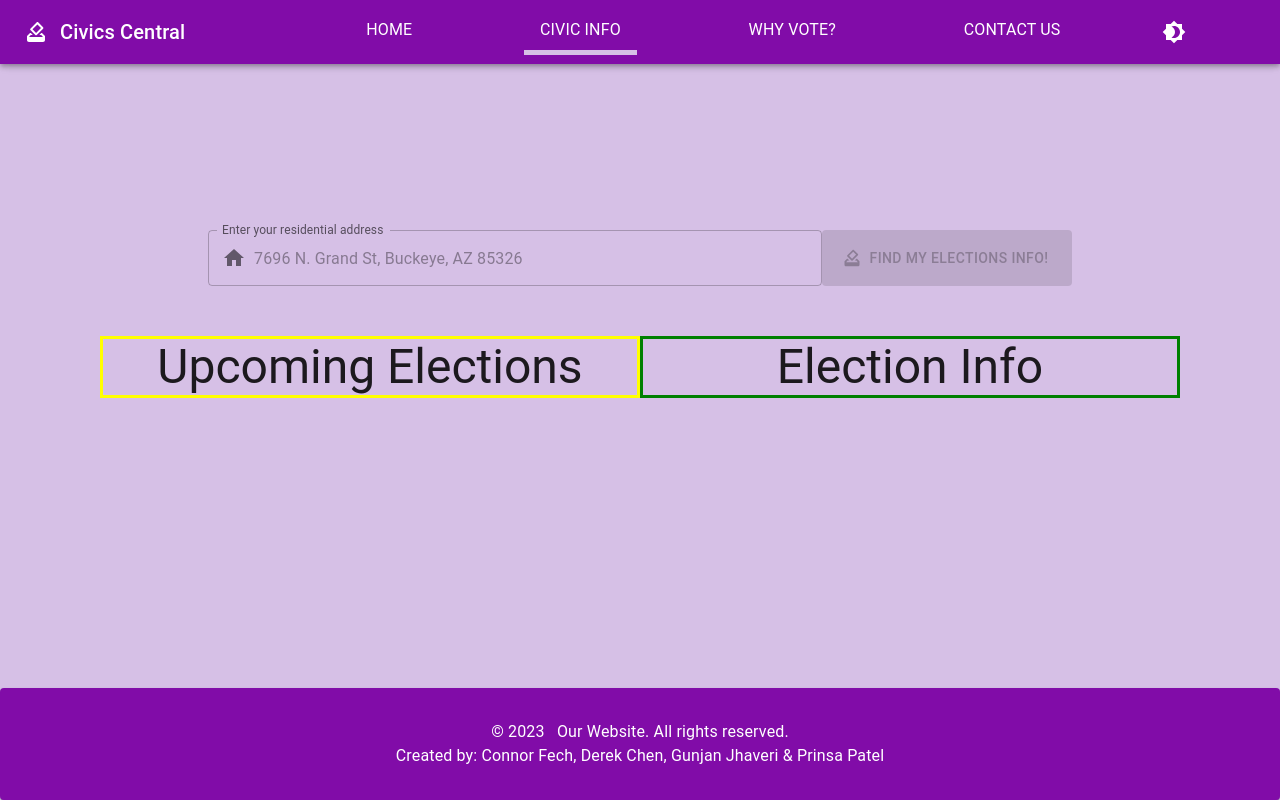
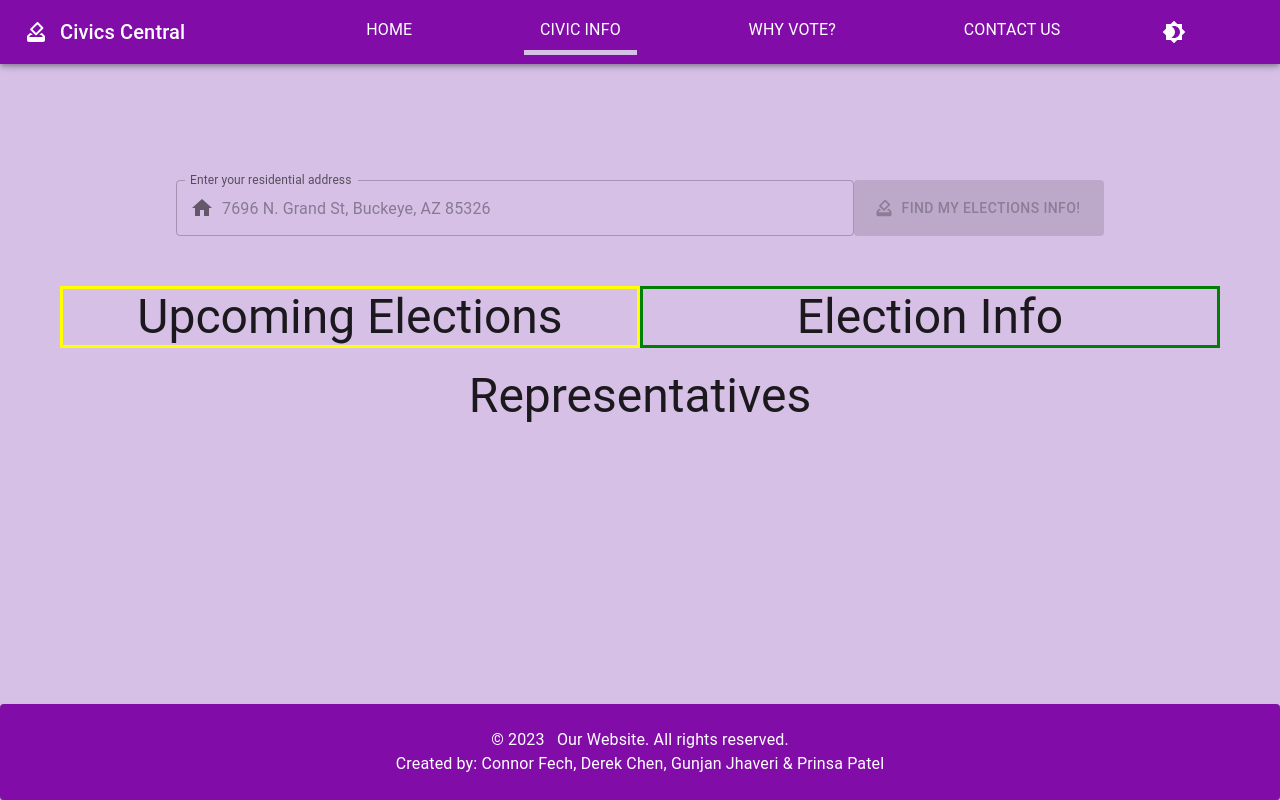
Before and after one commit to drkchn/mosa-upenn-SoC-2023, a React (Vite) app: page /civicInformation in a window 1280 px wide. Built offline with nearby package versions, Linux system fonts and the light colour scheme.

Commit message:
[#53] - fixing footer seetign to absolute 0 relative to the html, styling civicInfo representatives, updating package.json dependencies [cf]

```diff
--- a/src/App.css
+++ b/src/App.css
@@ -7,6 +7,12 @@ body,html {
   margin: 0;
   padding: 0;
 }
+
+html {
+  position: relative;
+  min-height: 100vh;
+}
+
 * {
   box-sizing: border-box;
 }
--- a/src/App.tsx
+++ b/src/App.tsx
@@ -17,16 +17,11 @@ function App() {
         sx={{
           backgroundColor: "background.default",
           padding: "0rem",
-          position: "relative",
         }}
         data-testid={"HERE"}
       >
         <Navbar />
-        <Box
-          sx={{
-            minHeight: "70vh",
-          }}
-        >
+        <Box>
           <Routes>
             <Route path="/" element={<Home />} />
             <Route path="/whyvote" element={<WhyVote />} />
--- a/src/Pages/CivicInfo/CivicInfo.tsx
+++ b/src/Pages/CivicInfo/CivicInfo.tsx
@@ -15,7 +15,7 @@ export const CivicInfo = () => {
     console.log({ availableElections });
   }, [representativeData, availableElections]);
   return (
-    <Box sx={{ padding: { xs: "0px", sm: "100px" } }}>
+    <Box sx={{ padding: { xs: "0px 0px 50px 0px", sm: "50px"},  margin: "0px 10px 60px 10px"  }}>
       <AddressSearchBar isHomePage={false} />
 
       <Grid container sx={{ justifyContent: "center" }}>
@@ -29,24 +29,39 @@ export const CivicInfo = () => {
         >
           <Typography variant={"h3"}>Upcoming Elections</Typography>
         </Grid>
-        <Grid item md={6} xs sx={{ border: "3px solid green", width: "100%" }}>
+        <Grid item md={6} sx={{ border: "3px solid green", width: "100%" }}>
           <Typography variant={"h3"}>Election Info</Typography>
         </Grid>
+        <Box sx={{ margin: "20px" }}>
+          <Typography variant={"h3"}>Representatives</Typography>
+        </Box>
 
+        <Grid
+          container
+          sx={{ justifyContent: "center" }}
+          rowSpacing={1}
+          columnSpacing={1}
+        >
           {representativeData?.officials
             ? representativeData?.officials.map((official: Official) => (
                 <Grid
                   item
-                xs={3}
+                  md={3}
+                  sm={6}
+                  xs={6}
                   sx={{
-                  border: "1px solid black",
                     borderRadius: "10px",
                     width: "100%",
-                  margin: "10px",
                   }}
                   key={official.name}
                 >
-                <Box sx={{ backgroundColor: "primary.main" }}>
+                  <Box
+                    sx={{
+                      backgroundColor: "primary.main",
+                      borderRadius: "10px",
+                      padding: "10px 0px",
+                    }}
+                  >
                     <Typography>{official.name}</Typography>
                     <Typography>
                       {official.address ? official.address[0].state : "N/A"}
@@ -59,6 +74,7 @@ export const CivicInfo = () => {
               ))
             : null}
         </Grid>
+      </Grid>
     </Box>
   );
 };
--- a/src/components/footer/Footer.tsx
+++ b/src/components/footer/Footer.tsx
@@ -8,13 +8,14 @@ export function Footer() {
     <Paper
       sx={{
         backgroundColor: "primary.main",
-        padding: "2rem",
+        padding: "1.5rem",
         textAlign: "center",
-        position: { xs: "sticky", sm: "fixed" },
-        bottom: { sm: "0" },
+        position: "absolute",
+        bottom: 0,
         width: "100%",
         color: theme.palette.primary.contrastText,
         height: "auto",
+        marginTop: "50px",
       }}
       component={"footer"}
     >
--- a/src/components/navBar/Navbar.tsx
+++ b/src/components/navBar/Navbar.tsx
@@ -140,7 +140,6 @@ export function Navbar({ window }: navBarProps) {
             <CustomListItemButton to={"/whyvote"} primary={"WHY VOTE?"} />
             <CustomListItemButton to={"/contact"} primary={"CONTACT US"} />
 
-            {/*<Link to={"/"}>test</Link>*/}
             <ThemeToggle />
           </Box>
         </Toolbar>
--- a/src/index.css
+++ b/src/index.css
@@ -9,9 +9,3 @@
   -moz-osx-font-smoothing: grayscale;
   -webkit-text-size-adjust: 100%;
 }
-
-
-
-body {
-  margin: 0;
-}
```
Also changed, not shown: 1 other file (tests, documents, lock files or other folders). Lines whose indentation alone changed are shown as unchanged.
